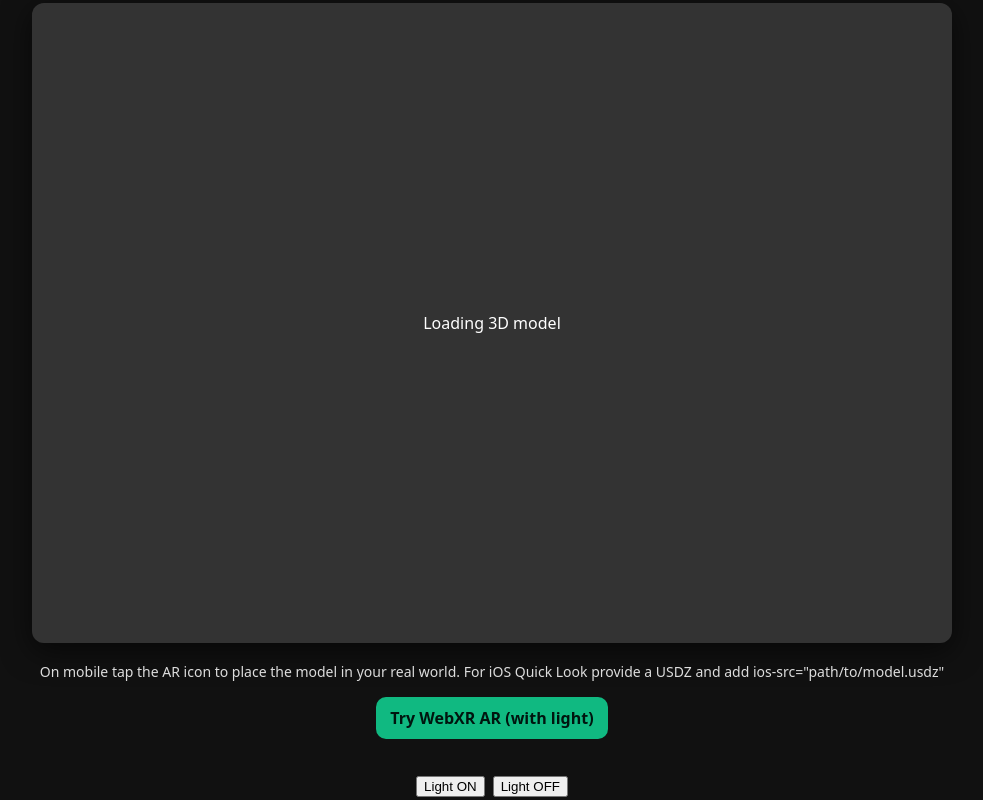
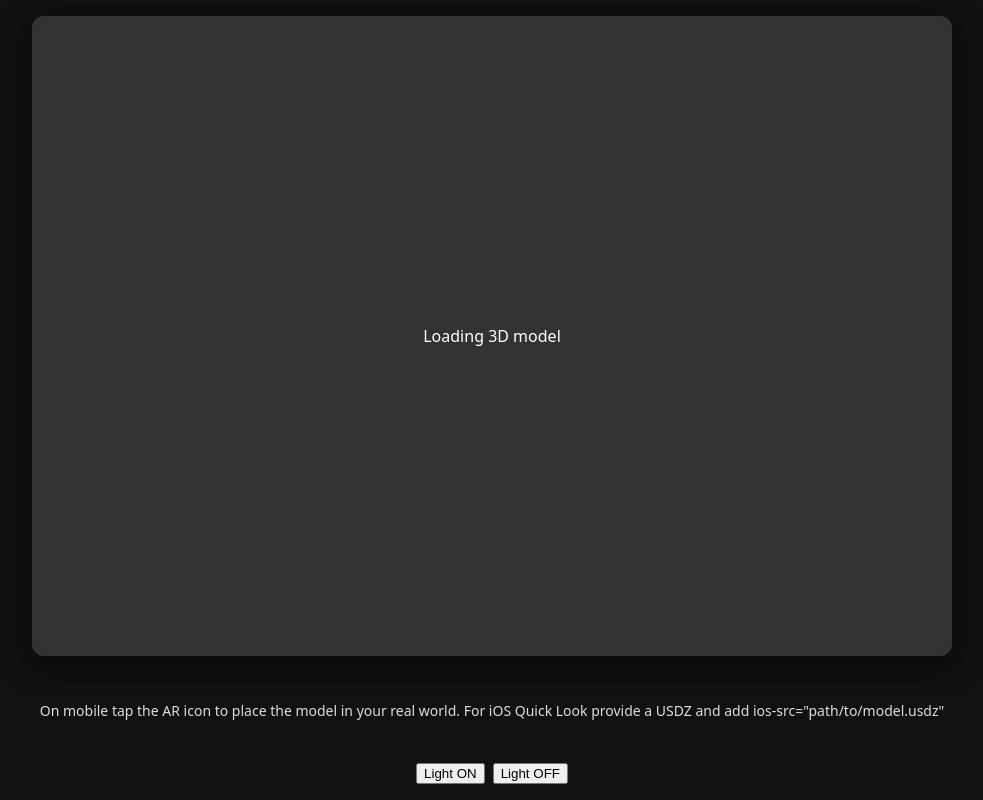
Before and after one commit to mgb111/led-light-ar, a plain HTML site: page index.html in a window 1280 px wide. Shown: the whole page, without its empty margins (148-1131 px from the left). Drawn offline with nearby package versions, Linux system fonts and the light colour scheme.

Commit message:
Update index.html

```diff
--- a/index.html
+++ b/index.html
@@ -91,10 +91,6 @@
     On mobile tap the AR icon to place the model in your real world. For iOS Quick Look provide a USDZ and add ios-src="path/to/model.usdz"
   </div>
 
-  <div style="display:flex; justify-content:center; margin:10px 0 20px;">
-    <a href="./ar.html" target="_blank" rel="noopener" style="background:#10b981; color:#00150f; padding:10px 14px; border-radius:10px; font-weight:600; text-decoration:none;">Try WebXR AR (with light)</a>
-  </div>
-
   <div id="light-controls" style="display:flex; gap:8px; justify-content:center; margin-top:10px;">
     <button id="light-on">Light ON</button>
     <button id="light-off">Light OFF</button>
```
